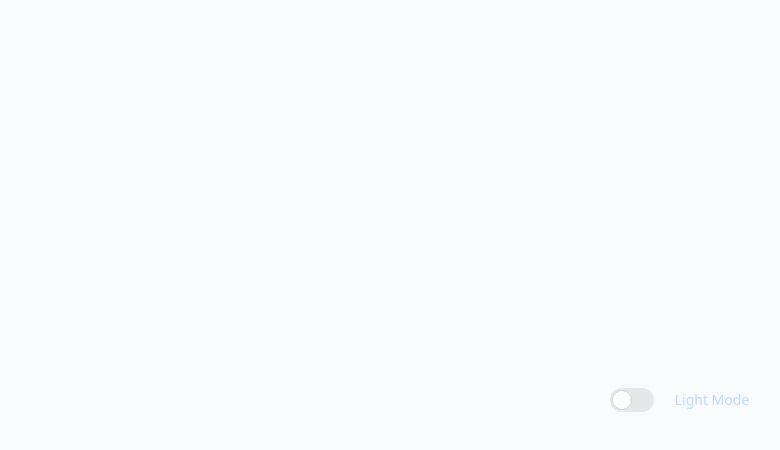
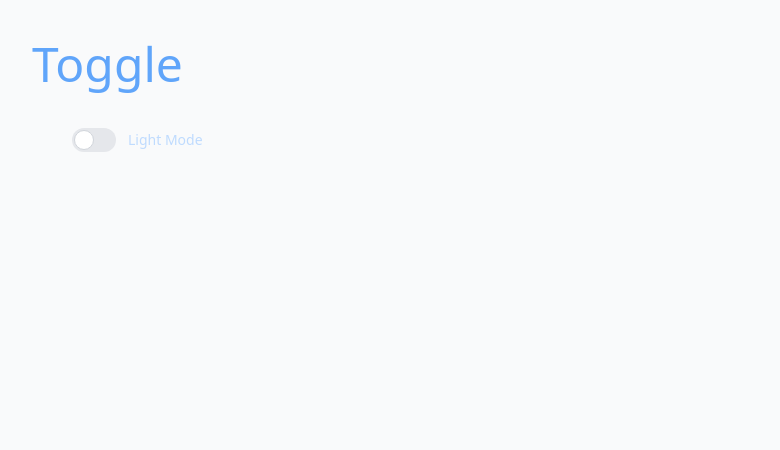
Before and after one commit to AlejandroP1028/Group-GCC_Vue-Component-Library, a Vue app: page / in a window 1280 px wide. Shown: the top 450 px of the page, without its empty margins (8-788 px from the left). Built offline with nearby package versions, Linux system fonts and the light colour scheme.

Commit message:
modified:   src/components/ToggleComponent.vue

```diff
--- a/src/components/ToggleComponent.vue
+++ b/src/components/ToggleComponent.vue
@@ -1,8 +1,9 @@
 <template>
+  <h1 class="text-5xl pt-10 pl-10 font-medium text-blue-400">Toggle</h1>
   <label class="inline-flex items-center cursor-pointer">
     <input type="checkbox" v-model="isChecked" class="sr-only peer" @change="toggleDarkMode">
-    <div class="absolute top-1/2 left-1/2 transform -translate-x-1/2 -translate-y-1/2 w-11 h-6 bg-gray-200 peer-focus:outline-none peer-focus:ring-4 peer-focus:ring-blue-300 dark:peer-focus:ring-blue-800 rounded-full peer dark:bg-blue-200 peer-checked:after:translate-x-full rtl:peer-checked:after:-translate-x-full peer-checked:after:border-white after:content-[''] after:absolute after:top-[2px] after:start-[2px] after:bg-white after:border-gray-300 after:border after:rounded-full after:h-5 after:w-5 after:transition-all dark:border-gray-600 peer-checked:bg-blue-600"></div>
-    <span class="absolute top-1/2 left-1/2 transform -translate-x-1/2 -translate-y-1/2 ml-20 mb-10 text-sm font-medium text-blue-200 dark:text-blue-400">{{ isDarkMode ? 'Dark Mode' : 'Light Mode' }}</span>
+    <div class="relative mt-10 ml-20 w-11 h-6 bg-gray-200 peer-focus:outline-none peer-focus:ring-4 peer-focus:ring-blue-300 dark:peer-focus:ring-blue-800 rounded-full peer dark:bg-blue-200 peer-checked:after:translate-x-full rtl:peer-checked:after:-translate-x-full peer-checked:after:border-white after:content-[''] after:absolute after:top-[2px] after:start-[2px] after:bg-white after:border-gray-300 after:border after:rounded-full after:h-5 after:w-5 after:transition-all dark:border-gray-600 peer-checked:bg-blue-600"></div>
+    <span class="relative mt-10 ml-3 text-sm font-medium text-blue-200 dark:text-blue-400">{{ isDarkMode ? 'Dark Mode' : 'Light Mode' }}</span>
   </label>
 </template>
 
```
